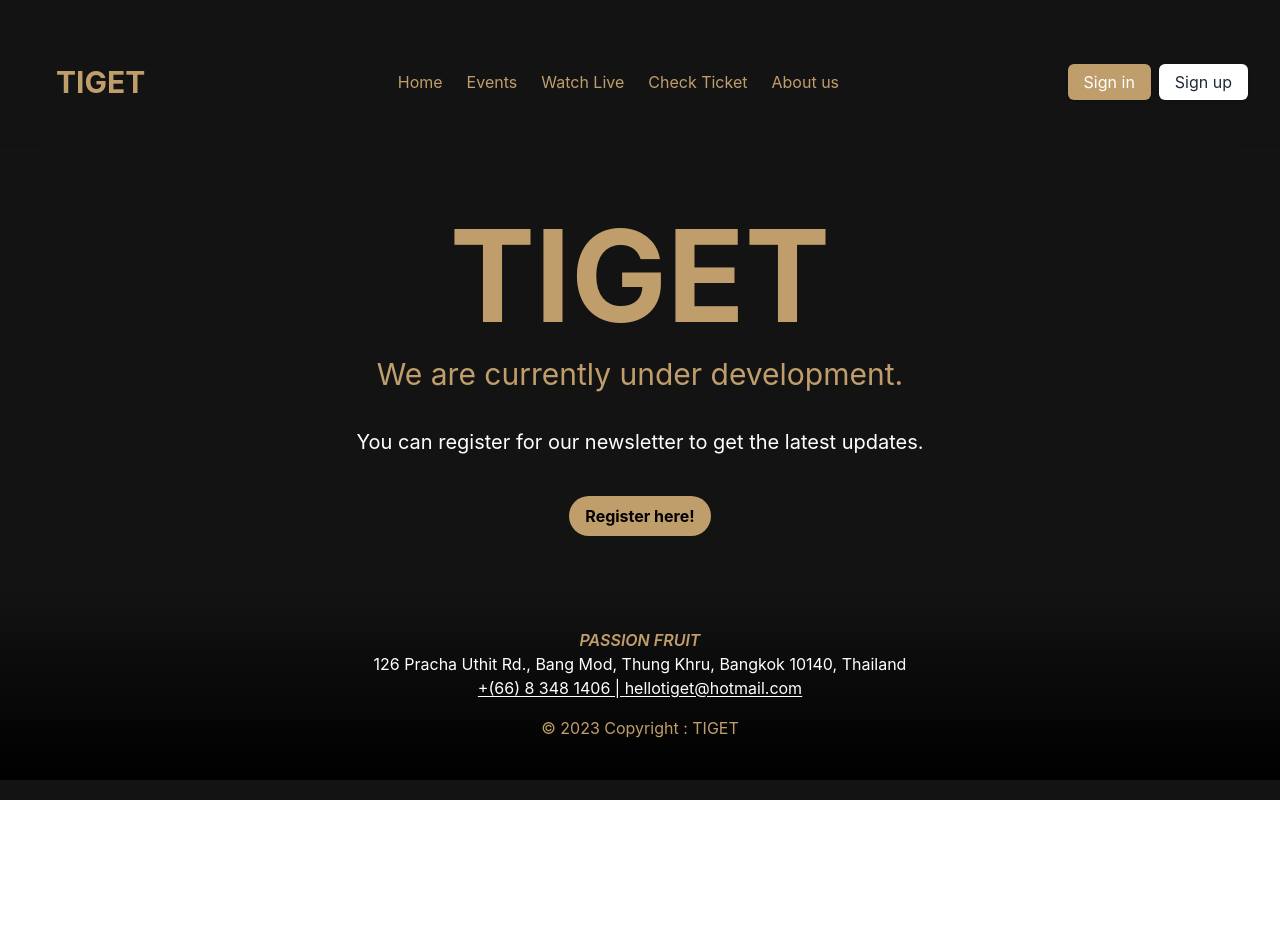
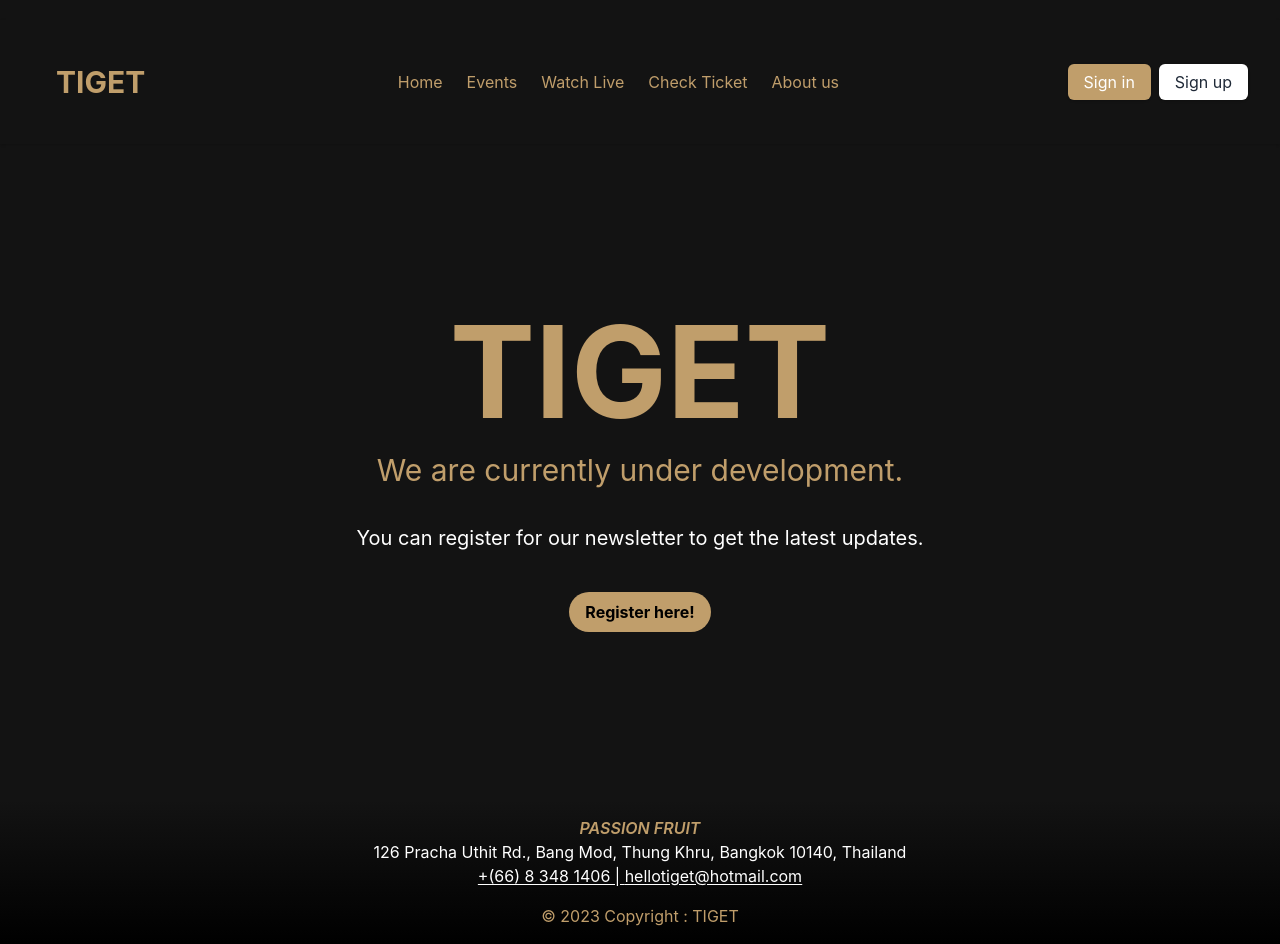
Before and after one commit to arnonsang/TIGET_react, a React (Create React App) app: page / in a window 1280 px wide. Before the commit the page ends 800 px from the top, so only its background shows below. Built offline with nearby package versions, Linux system fonts and the light colour scheme.

Commit message:
033123 1602 | @icedkung | Edit Scrolling FX

```diff
--- a/src/App.js
+++ b/src/App.js
@@ -42,8 +42,7 @@ function App() {
   }
 
   return (
-    <>
-    <Container>
+    <><Container>
       <NavBarRes />
       <ContentSection>
         <BrowserRouter>
@@ -64,9 +63,8 @@ function App() {
           </Routes>
         </BrowserRouter>
       </ContentSection>
-    <Footer />
-    </Container>
-    </>
+
+    </Container><Footer /></>
   );
 }
 export default App;
@@ -80,9 +78,10 @@ const Container = styled.div`
   justify-content: between;
   padding: 20px 20px;
   overflow-x: hidden;
-  overflow-y: scroll;
+  overflow-y: hidden;
 `;
 
+//hide scrollbar all browsers
 const ContentSection = styled.div`
   width: 100%;
   height: 100%;
@@ -93,4 +92,9 @@ const ContentSection = styled.div`
   padding: 20px 20px;
   overflow-x: hidden;
   overflow-y: scroll;
+  ::-webkit-scrollbar {
+    display: none;
+  }
+  -ms-overflow-style: none;  /* IE and Edge */
+  scrollbar-width: none;  /* Firefox */
 `;
--- a/src/components/Common/Event.jsx
+++ b/src/components/Common/Event.jsx
@@ -1,8 +1,9 @@
 import React, { useEffect } from 'react'
 import EventCard from './EventCard'
 import styled from 'styled-components'
+import Footer from './Footer'
 
-function Events() {
+export default function Events() {
   const [eventData, setEventData] = React.useState([])
   const [isLoding, setIsLoding] = React.useState(true)
   useEffect(() => {
@@ -23,28 +24,6 @@ function Events() {
       })
   }, []);
 
-  const EventList = styled.div`
-    display: flex;
-    flex-direction: row;
-    flex-wrap: wrap;
-    justify-content: center;
-    align-items: center;
-    align-content: center;
-    gap: 1rem;
-  `
-
-  const Container = styled.div`
-    background-color: #131313;
-    padding: 5rem;
-    display: flex;
-    flex-direction: column;
-    justify-content: space-between;
-    align-items: center;
-    align-content: center;
-    gap: 1rem;
-    overflow-y: scroll;
-    overflow-x: hidden;
-  `
   if(isLoding){
     return (
       <div className="flex justify-center items-center h-screen">
@@ -76,9 +55,43 @@ function Events() {
         )
       })}
       </EventList>
+
     </Container>
+
+
+
 
   )
 }
 
-export default Events
+
+
+
+
+const EventList = styled.div`
+display: flex;
+flex-direction: row;
+flex-wrap: wrap;
+justify-content: center;
+align-items: center;
+align-content: center;
+gap: 1rem;
+`
+
+const Container = styled.div`
+background-color: #131313;
+padding: 5rem;
+display: flex;
+flex-direction: column;
+justify-content: space-between;
+align-items: center;
+align-content: center;
+gap: 1rem;
+overflow-y: scroll;
+overflow-x: hidden;
+::-webkit-scrollbar {
+  display: none;
+}
+-ms-overflow-style: none;  /* IE and Edge */
+scrollbar-width: none;  /* Firefox */
+`
--- a/src/components/Common/Footer.jsx
+++ b/src/components/Common/Footer.jsx
@@ -2,8 +2,8 @@ import React from 'react'
 
 function Footer() {
   return (
-    <footer className="w-screen h-64 bg-gradient-to-t from-black to-[#131313] flex flex-col justify-center items-center p-10 ">
-      <h2 className="text-tigetgold italic font-semibold font-[30px]">PASSION FRUIT</h2>
+    <footer className="w-screen h-36 bg-gradient-to-t from-black to-[#131313] flex flex-col justify-center items-center p-10 mb-0">
+      <h2 className="text-tigetgold italic font-semibold">PASSION FRUIT</h2>
       <p className="text-white">126 Pracha Uthit Rd., Bang Mod, Thung Khru, Bangkok 10140, Thailand</p>
       <p className="text-white underline underline-offset-2">+(66) 8 348 1406 | <a href="mailto:hellotiget@hotmail.com">hellotiget@hotmail.com</a></p>
       <p className="text-tigetgold mt-4">&copy; 2023 Copyright : TIGET</p>
--- a/src/index.css
+++ b/src/index.css
@@ -9,6 +9,7 @@ body {
     sans-serif;
   -webkit-font-smoothing: antialiased;
   -moz-osx-font-smoothing: grayscale;
+  background-color: #131313;
 }
 
 code {
```
Lines whose indentation alone changed are shown as unchanged.
